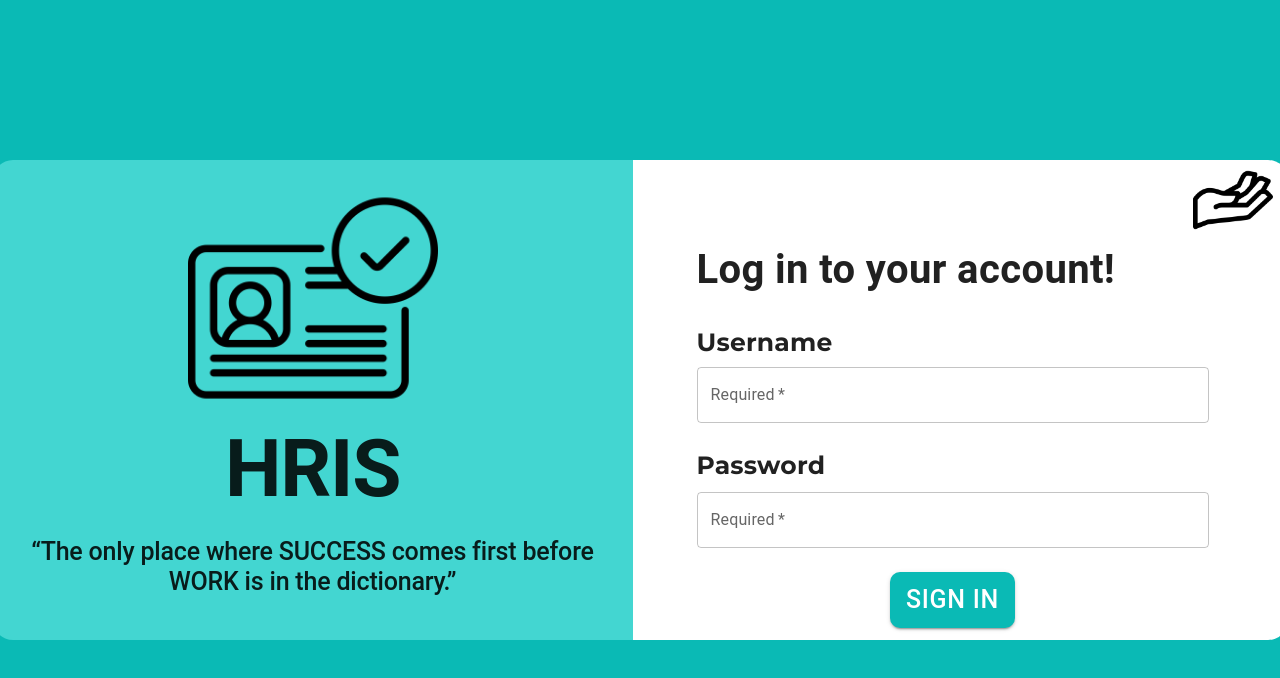
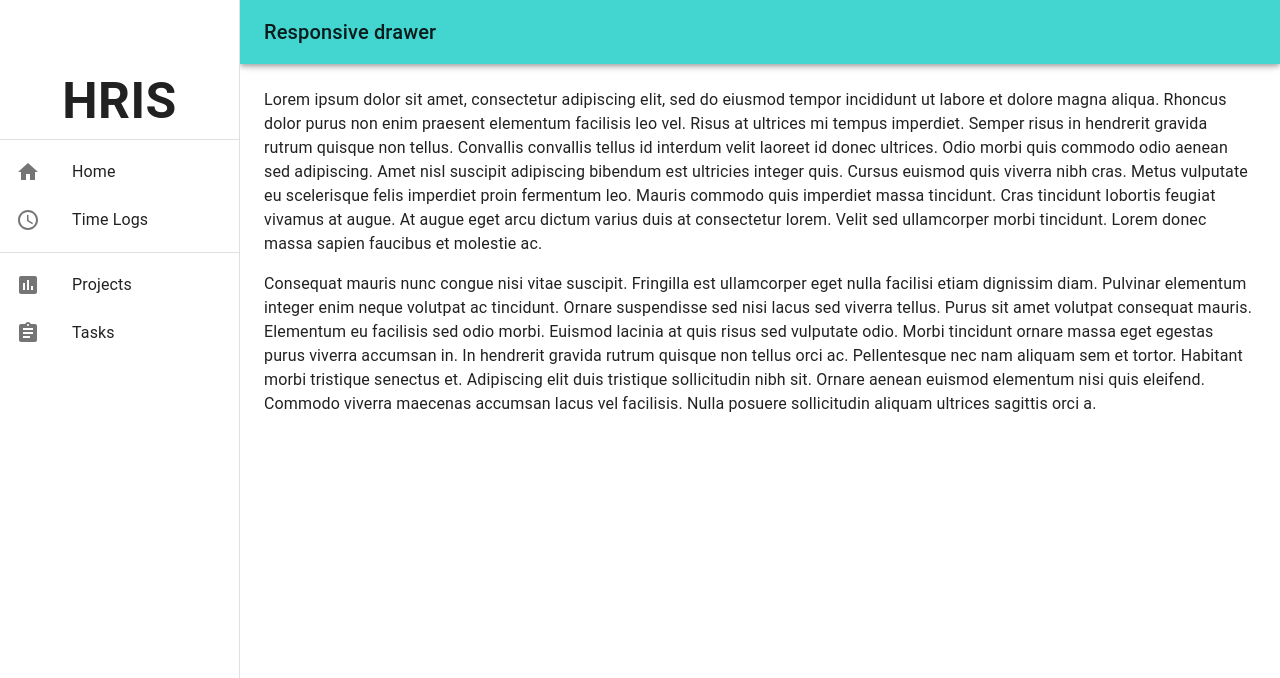
Before and after one commit to rondelhallare/HRIS-FrontEnd, a React (Create React App) app: page /Dashboard in a window 1280 px wide. Shown: the top 678 px of the page. Built offline with nearby package versions, Linux system fonts and the light colour scheme.

Commit message:
implement responsive drawer using material ui

```diff
--- a/src/App.js
+++ b/src/App.js
@@ -1,13 +1,22 @@
-import Header from "./Components/LogIn/Header";
-import Form from "./Components/LogIn/Form";
 import Back from "./Components/LogIn/Back";
-import { BrowserRouter as Router, Route } from 'react-router-dom'
+import Body from "./Components/Dashboard/Body";
+import UserProf from "./Components/UserProfile/UserProf";
+import { Button } from '@mui/material';
+import { Switch, Route, Link } from 'react-router-dom'
 import './App.css'
-import Body from "./Components/Dashboard/Body";
+
+
 
 function App() {
   return (
-    <Back />
+    <Switch>
+
+      <Route exact path='/LogIn' component = {Back} />
+      <Route exact path = '/Dashboard' component = {Body} />
+      <Route exact path = '/UserProfile' component = {UserProf} />
+
+
+    </Switch>
 
 
   )
--- a/src/Components/Dashboard/Body.js
+++ b/src/Components/Dashboard/Body.js
@@ -2,11 +2,15 @@
 import { Box } from '@mui/system';
 import { Typography } from '@mui/material';
 import NavBar from './NavBar';
+import ResponsiveDrawer from './ResponsiveDrawer';
 
 
 function Body() {
     return (
-        <NavBar />
+        <Box>
+            <NavBar />
+            <ResponsiveDrawer />
+        </Box>
     )
 }
 
--- /dev/null
+++ b/src/Components/Dashboard/ResponsiveDrawer.js
@@ -0,0 +1,169 @@
+import * as React from 'react';
+import PropTypes from 'prop-types';
+import AppBar from '@mui/material/AppBar';
+import Box from '@mui/material/Box';
+import CssBaseline from '@mui/material/CssBaseline';
+import Divider from '@mui/material/Divider';
+import Drawer from '@mui/material/Drawer';
+import IconButton from '@mui/material/IconButton';
+import List from '@mui/material/List';
+import ListItem from '@mui/material/ListItem';
+import ListItemIcon from '@mui/material/ListItemIcon';
+import ListItemText from '@mui/material/ListItemText';
+import MailIcon from '@mui/icons-material/Mail';
+import MenuIcon from '@mui/icons-material/Menu';
+import Toolbar from '@mui/material/Toolbar';
+import Typography from '@mui/material/Typography';
+import HomeIcon from '@mui/icons-material/Home';
+import AssessmentIcon from '@mui/icons-material/Assessment';
+import ScheduleIcon from '@mui/icons-material/Schedule';
+import AssignmentIcon from '@mui/icons-material/Assignment';
+
+const drawerWidth = 240;
+
+function ResponsiveDrawer(props) {
+  const { window } = props;
+  const [mobileOpen, setMobileOpen] = React.useState(false);
+
+  const handleDrawerToggle = () => {
+    setMobileOpen(!mobileOpen);
+  };
+
+  const drawer = (
+    <div>
+      <Toolbar />
+      <Typography sx ={{
+        fontSize: '50px',
+        fontWeight: 'Bold',
+        textAlign: 'center',
+        justifyContent: 'center',
+      }}>
+        HRIS
+      </Typography>
+      <Divider />
+      <List>
+        {['Home', 'Time Logs'].map((text, index) => (
+          <ListItem button key={text}>
+            <ListItemIcon>
+              {index % 2 === 0 ? <HomeIcon /> : <ScheduleIcon />}
+            </ListItemIcon>
+            <ListItemText primary={text} />
+          </ListItem>
+        ))}
+      </List>
+      <Divider />
+      <List>
+        {['Projects', 'Tasks'].map((text, index) => (
+          <ListItem button key={text}>
+            <ListItemIcon>
+              {index % 2 === 0 ? <AssessmentIcon /> : <AssignmentIcon />}
+            </ListItemIcon>
+            <ListItemText primary={text} />
+          </ListItem>
+        ))}
+      </List>
+    </div>
+  );
+
+  const container = window !== undefined ? () => window().document.body : undefined;
+
+  return (
+    <Box sx={{ display: 'flex' }}>
+      <CssBaseline />
+      <AppBar
+        position="fixed"
+        sx={{
+          width: { sm: `calc(100% - ${drawerWidth}px)` },
+          ml: { sm: `${drawerWidth}px` },
+        }}
+      >
+        <Toolbar>
+          <IconButton
+            color="inherit"
+            aria-label="open drawer"
+            edge="start"
+            onClick={handleDrawerToggle}
+            sx={{ mr: 2, display: { sm: 'none' } }}
+          >
+            <MenuIcon />
+          </IconButton>
+          <Typography variant="h6" noWrap component="div">
+            Responsive drawer
+          </Typography>
+        </Toolbar>
+      </AppBar>
+      <Box
+        component="nav"
+        sx={{ width: { sm: drawerWidth }, flexShrink: { sm: 0 } }}
+        aria-label="mailbox folders"
+      >
+        {/* The implementation can be swapped with js to avoid SEO duplication of links. */}
+        <Drawer
+          container={container}
+          variant="temporary"
+          open={mobileOpen}
+          onClose={handleDrawerToggle}
+          ModalProps={{
+            keepMounted: true, // Better open performance on mobile.
+          }}
+          sx={{
+            display: { xs: 'block', sm: 'none' },
+            '& .MuiDrawer-paper': { boxSizing: 'border-box', width: drawerWidth },
+          }}
+        >
+          {drawer}
+        </Drawer>
+        <Drawer
+          variant="permanent"
+          sx={{
+            display: { xs: 'none', sm: 'block' },
+            '& .MuiDrawer-paper': { boxSizing: 'border-box', width: drawerWidth },
+          }}
+          open
+        >
+          {drawer}
+        </Drawer>
+      </Box>
+      <Box component="main" sx={{ flexGrow: 1, p: 3 }}>
+        <Toolbar />
+        <Typography paragraph>
+          Lorem ipsum dolor sit amet, consectetur adipiscing elit, sed do eiusmod
+          tempor incididunt ut labore et dolore magna aliqua. Rhoncus dolor purus non
+          enim praesent elementum facilisis leo vel. Risus at ultrices mi tempus
+          imperdiet. Semper risus in hendrerit gravida rutrum quisque non tellus.
+          Convallis convallis tellus id interdum velit laoreet id donec ultrices.
+          Odio morbi quis commodo odio aenean sed adipiscing. Amet nisl suscipit
+          adipiscing bibendum est ultricies integer quis. Cursus euismod quis viverra
+          nibh cras. Metus vulputate eu scelerisque felis imperdiet proin fermentum
+          leo. Mauris commodo quis imperdiet massa tincidunt. Cras tincidunt lobortis
+          feugiat vivamus at augue. At augue eget arcu dictum varius duis at
+          consectetur lorem. Velit sed ullamcorper morbi tincidunt. Lorem donec massa
+          sapien faucibus et molestie ac.
+        </Typography>
+        <Typography paragraph>
+          Consequat mauris nunc congue nisi vitae suscipit. Fringilla est ullamcorper
+          eget nulla facilisi etiam dignissim diam. Pulvinar elementum integer enim
+          neque volutpat ac tincidunt. Ornare suspendisse sed nisi lacus sed viverra
+          tellus. Purus sit amet volutpat consequat mauris. Elementum eu facilisis
+          sed odio morbi. Euismod lacinia at quis risus sed vulputate odio. Morbi
+          tincidunt ornare massa eget egestas purus viverra accumsan in. In hendrerit
+          gravida rutrum quisque non tellus orci ac. Pellentesque nec nam aliquam sem
+          et tortor. Habitant morbi tristique senectus et. Adipiscing elit duis
+          tristique sollicitudin nibh sit. Ornare aenean euismod elementum nisi quis
+          eleifend. Commodo viverra maecenas accumsan lacus vel facilisis. Nulla
+          posuere sollicitudin aliquam ultrices sagittis orci a.
+        </Typography>
+      </Box>
+    </Box>
+  );
+}
+
+ResponsiveDrawer.propTypes = {
+  /**
+   * Injected by the documentation to work in an iframe.
+   * You won't need it on your project.
+   */
+  window: PropTypes.func,
+};
+
+export default ResponsiveDrawer;
--- a/src/Components/LogIn/Form.js
+++ b/src/Components/LogIn/Form.js
@@ -1,13 +1,15 @@
 import { Link } from "react-router-dom";
 import { Button } from '@mui/material';
-import { Box, spacing } from '@mui/system';
+import { Box } from '@mui/system';
 import { Typography } from '@mui/material';
 import TextField from '@mui/material/TextField';
 import MiniLogo from "./MiniLogo";
+import { BrowserRouter as Router, Route, Redirect } from 'react-router-dom'
+
 
 function Form() {
     return (
-        <Box sx = {{
+        <Box sx={{
             Display: 'flex',
             alignItems: 'right',
             bgcolor: 'white',
--- a/src/index.js
+++ b/src/index.js
@@ -6,16 +6,19 @@
 import { ThemeProvider } from '@mui/material/styles';
 import CssBaseline from '@mui/material/CssBaseline';
 import theme from './theme';
+import { BrowserRouter as Router } from 'react-router-dom'
 
 ReactDOM.render(
   <React.StrictMode>
+    <Router>
 
-  <ThemeProvider theme={theme}>
-    {/* CssBaseline kickstart an elegant, consistent, and simple baseline to build upon. */}
-    <CssBaseline />
-    <App />
-  </ThemeProvider>
 
+      <ThemeProvider theme={theme}>
+        {/* CssBaseline kickstart an elegant, consistent, and simple baseline to build upon. */}
+        <CssBaseline />
+        <App />
+      </ThemeProvider>
+    </Router>
   </React.StrictMode>,
   document.getElementById('root')
 );
```
Also changed, not shown: src/Components/UserProfile/UserProf.js (added).
